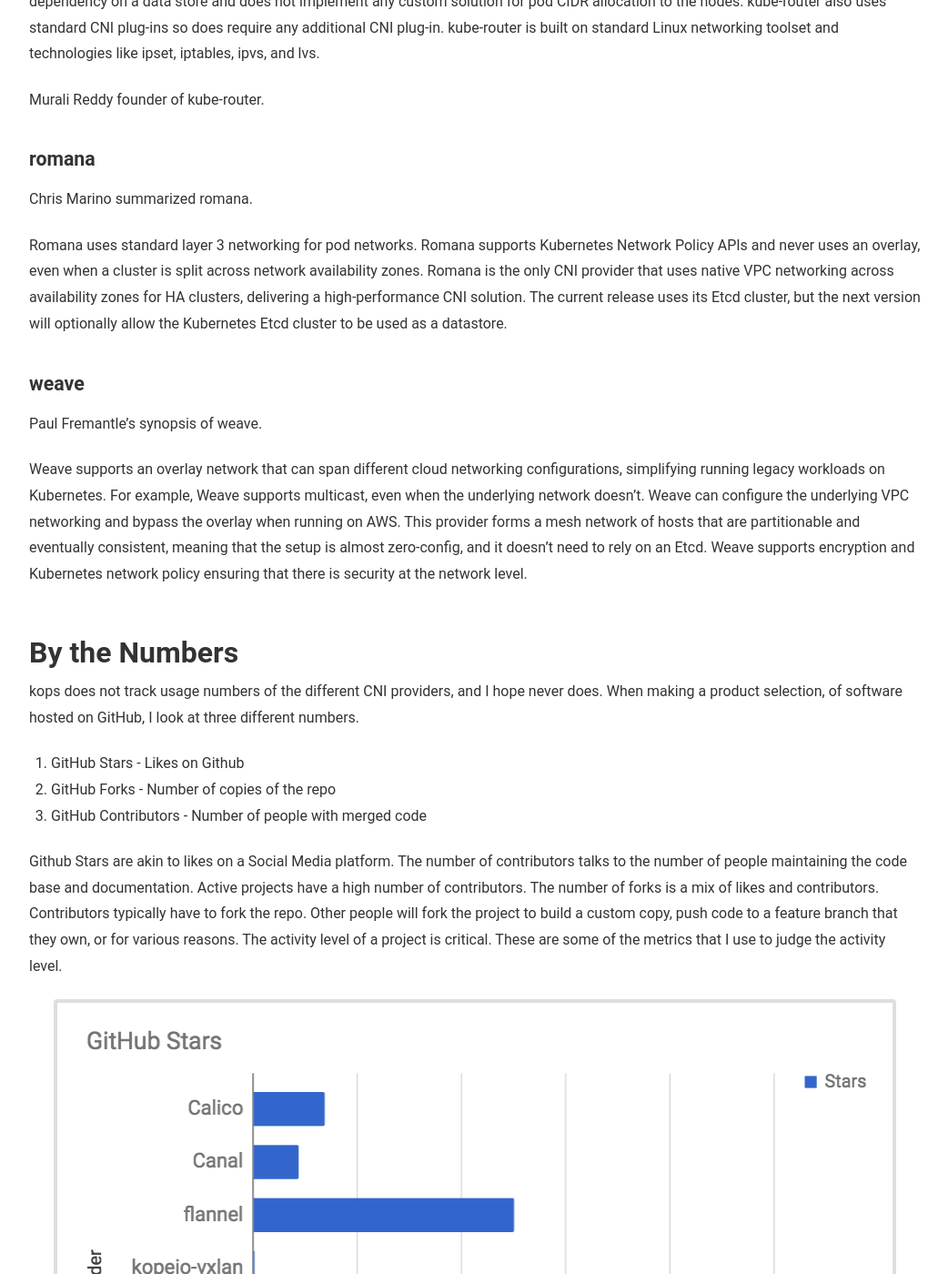
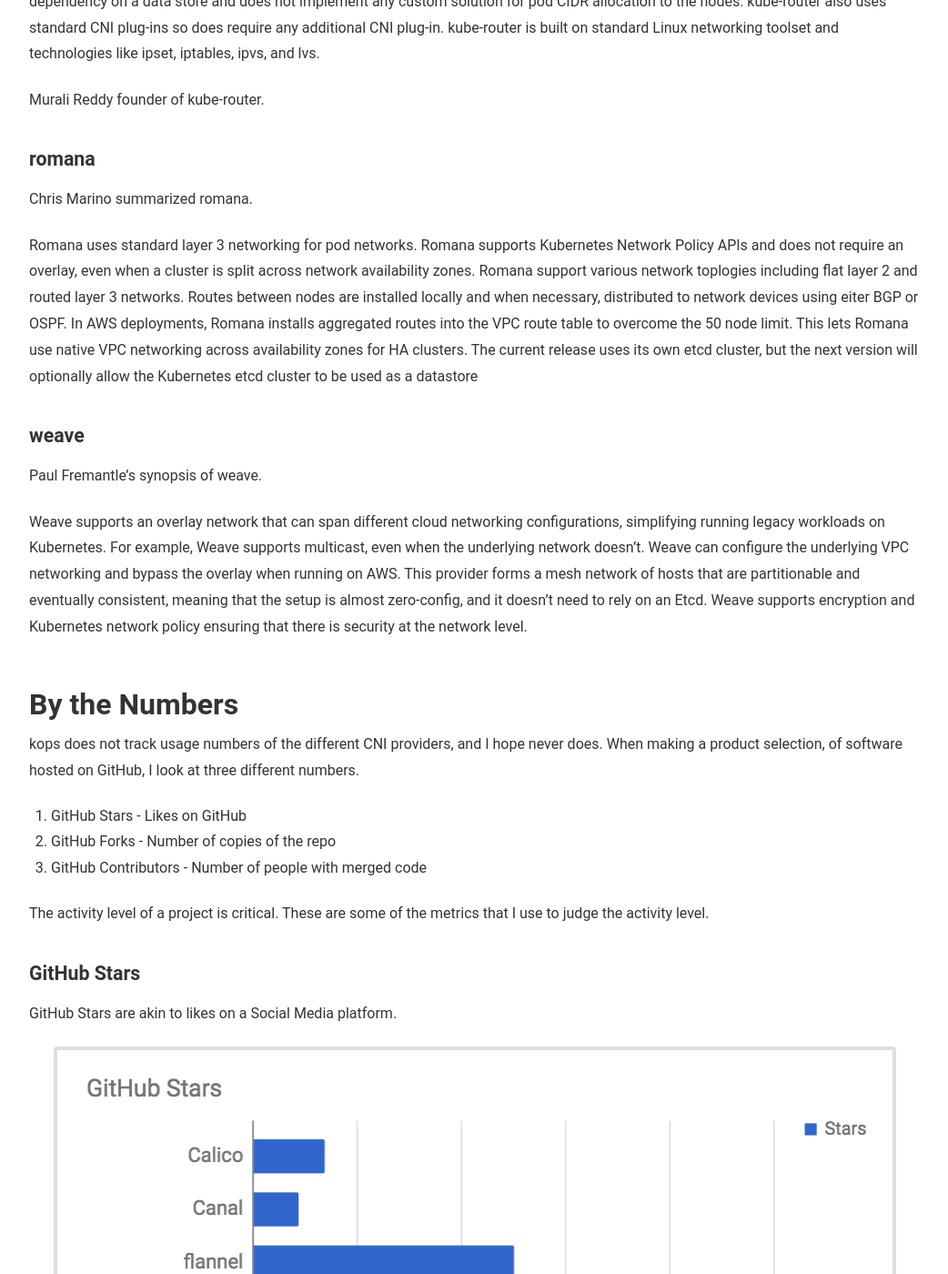
Before and after one commit to chrislovecnm/chrislovecnm.com, a Jekyll site: the page built from _posts/2017-11-10-choosing-a-cni-provider.md, in a window 1280 px wide and 1400 px high, scrolled down 2943 px. Shown: the whole window at 91% size, without its empty margins (118-1160 px from the left). Built offline with Jekyll 4.4.1, drawn with Linux system fonts in a browser that asks for light colours; nearby versions of some CDN libraries; some of the changed text lies outside the part shown.

Commit message:
merging in updates from @chrismarino by hand

```diff
--- a/_posts/2017-11-10-choosing-a-cni-provider.md
+++ b/_posts/2017-11-10-choosing-a-cni-provider.md
@@ -10,7 +10,7 @@
 
 Container Network Interface (CNI), is a library definition and a set of tools,
 under the umbrella of the Cloud Native Computing Foundation project. For more
-information visit there Github
+information visit there GitHub
 [project](https://github.com/containernetworking/cni). Kubernetes uses CNI as an
 interface between network providers and Kubernetes networking.
 
@@ -135,12 +135,16 @@
 Chris Marino summarized romana.
 
 Romana uses standard layer 3 networking for pod networks. Romana supports
-Kubernetes Network Policy APIs and never uses an overlay, even when a cluster is
-split across network availability zones.  Romana is the only CNI provider that
-uses native VPC networking across availability zones for HA clusters, delivering
-a high-performance CNI solution. The current release uses its Etcd cluster, but
-the next version will optionally allow the Kubernetes Etcd cluster to be used as
-a datastore.
+Kubernetes Network Policy APIs and does not require an overlay, even when a
+cluster is split across network availability zones. Romana support various
+network toplogies including flat layer 2 and routed layer 3 networks. Routes
+between nodes are installed locally and when necessary, distributed to network
+devices using eiter BGP or OSPF. In AWS deployments, Romana installs aggregated
+routes into the VPC route table to overcome the 50 node limit. This lets Romana
+use native VPC networking across availability zones for HA clusters. The
+current release uses its own etcd cluster, but the next version will optionally
+allow the Kubernetes etcd cluster to be used as a datastore
+
 
 ### weave
 
@@ -161,24 +165,35 @@
 never does.  When making a product selection, of software hosted on GitHub, I
 look at three different numbers.
 
-1. GitHub Stars - Likes on Github
+1. GitHub Stars - Likes on GitHub
 1. GitHub Forks - Number of copies of the repo
 1. GitHub Contributors - Number of people with merged code
 
-Github Stars are akin to likes on a Social Media platform.  The number of
-contributors talks to the number of people maintaining the code base and
-documentation.  Active projects have a high number of contributors. The number
-of forks is a mix of likes and contributors. Contributors typically have to fork
-the repo. Other people will fork the project to build a custom copy, push code
-to a feature branch that they own, or for various reasons. The activity level of
-a project is critical.  These are some of the metrics that I use to judge the
-activity level.
+The activity level of a project is critical.  These are some of the metrics
+that I use to judge the activity level.
+
+### GitHub Stars
+
+GitHub Stars are akin to likes on a Social Media platform.
 
 ![Project Stars](/img/cni-github-03.png){:class="img-responsive"}
 
-![Project Stars](/img/cni-github-02.png){:class="img-responsive"}
+### GitHub Contributors
 
-![Project Stars](/img/cni-github-01.png){:class="img-responsive"}
+The number of contributors talks to the number of people maintaining the code
+base and documentation.  Active projects have a high number of contributors.
+
+
+![Project Forks](/img/cni-github-02.png){:class="img-responsive"}
+
+### GitHub Forks
+
+The number of forks is a mix of likes and contributors. Contributors typically
+have to fork the repo. Other people will fork the project to build a custom
+copy, push code to a feature branch that they own, or for various reasons.
+
+![Project Forks](/img/cni-github-01.png){:class="img-responsive"}
+
 
 ## Support Matix
 
@@ -189,7 +204,7 @@
     <tr>
       <th>Provider</th>
       <th>Network<br>Model</th>
-      <th>BGP</th>
+      <th>Route <br>Distribution</th>
       <th>Network<br>Policies</th>
       <th>Mesh</th>
       <th>External<br>Datastore</th>
@@ -201,7 +216,7 @@
   <tbody>
     <tr>
       <td>Calico</td>
-      <td>layer3</td>
+      <td>Layer 3</td>
       <td>Yes</td>
       <td>Yes</td>
       <td>Yes</td>
@@ -212,8 +227,8 @@
     </tr>
     <tr>
       <td>Canal</td>
-      <td>vxlan</td>
-      <td>No</td>
+      <td>Layer 2<br>vxlan</td>
+      <td>Not<br>Required</td>
       <td>Yes</td>
       <td>No</td>
       <td>Etcd <sup><a href="#fn1" id="ref1" style="font-weight:200">1</a></sup></td>
@@ -233,9 +248,9 @@
       <td>No</td>
     </tr>
     <tr>
-      <td>kopeio<br>networking</td>
-      <td>vxlan <sup><a href="#fn2" id="ref2" style="font-weight:200">2</a></sup></td>
-      <td>No</td>
+      <td>kopeio-networking</td>
+      <td>Layer 2<br>vxlan <sup><a href="#fn2" id="ref2" style="font-weight:200">2</a></sup></td>
+      <td>Not<br>Required</td>
       <td>No</td>
       <td>No</td>
       <td>None</td>
@@ -245,8 +260,8 @@
     </tr>
     <tr>
       <td>kube-router</td>
-      <td>layer3</td>
-      <td>Yes</td>
+      <td>Layer 3</td>
+      <td>BGP</td>
       <td>Yes</td>
       <td>No</td>
       <td>No</td>
@@ -256,8 +271,8 @@
     </tr>
     <tr>
       <td>romana</td>
-      <td>layer3</td>
-      <td>Yes</td>
+      <td>Layer 3</td>
+      <td>BGP<br>OSPF</td>
       <td>Yes</td>
       <td>No</td>
       <td>Etcd</td>
@@ -267,8 +282,8 @@
     </tr>
     <tr>
       <td>weave</td>
-      <td>vxlan <sup><a href="#fn3" id="ref3" style="font-weight:200">3</a></sup></td>
-      <td>No</td>
+      <td>Layer 2<br>vxlan <sup><a href="#fn3" id="ref3" style="font-weight:200">3</a></sup></td>
+      <td>Not Required</td>
       <td>Yes</td>
       <td>Yes</td>
       <td>No</td>
@@ -299,12 +314,13 @@
 will not be impacted by the overhead.  More about VXLAN on
 [wikipedia](https://en.wikipedia.org/wiki/Virtual_Extensible_LAN).
 
-#### BGP
+#### Route Distribution
 
-Border Gateway Protocol, BGP, is another nice to have a feature with CNI, if you
-need it.  It is an exterior gateway protocol designed to exchange routing and
-reachability information on the Internet.  BGP can assist with pod to pod
-networking between clusters.
+For layer 3 CNI providers, route distribution is necssary. Route distribution
+is typically via BGP. Route distribution is a nice to have a feature with CNI,
+if you plan to build clusters split across network segments. It is an exterior
+gateway protocol designed to exchange routing and reachability information on
+the Internet. BGP can assist with pod to pod networking between clusters.
 
 #### Network Policies
 
```
